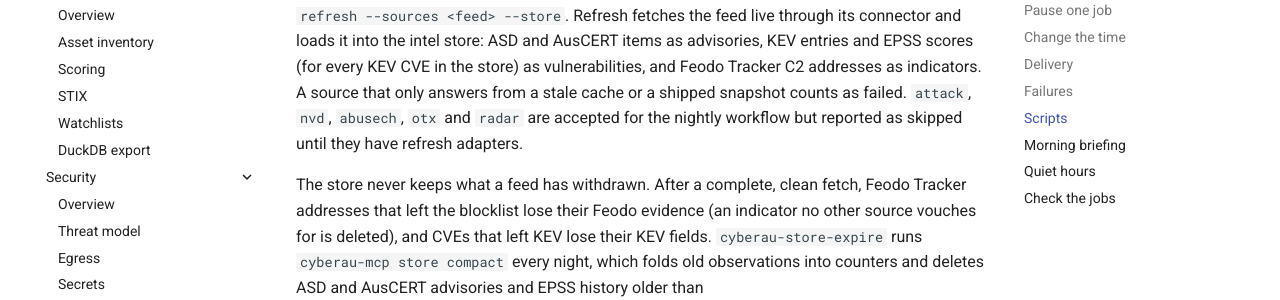
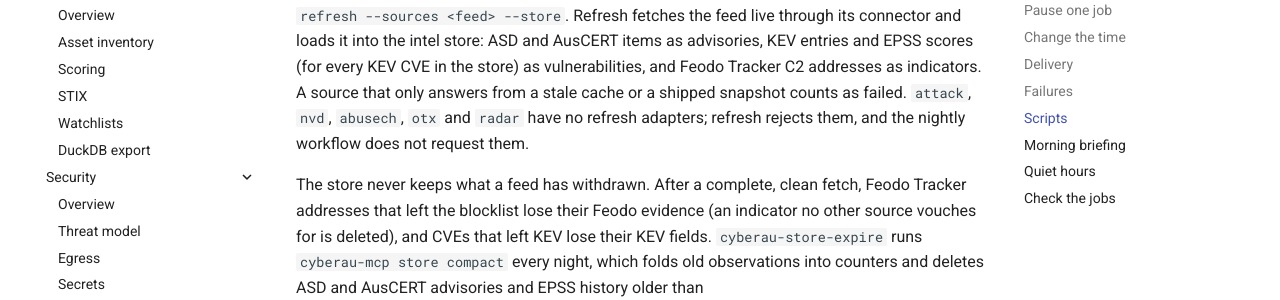
Before and after one commit to jusso-dev/hermes-cyber-au, an MkDocs documentation site: the page built from docs/operations/routines.md, in a window 1280 px wide and 900 px high, scrolled down 6697 px. Shown: the part 152-452 px from the top of the window. Built offline with MkDocs 1.6.1 and Material for MkDocs 9.7.7, drawn with Linux system fonts in a browser that asks for light colours; comment, search, counter and statistics services are not loaded.

Commit message:
docs: correct unsupported refresh source behaviour

```diff
--- a/docs/operations/routines.md
+++ b/docs/operations/routines.md
@@ -256,7 +256,7 @@ When the count reaches `cron.failure_nudge_threshold` in `config.yaml` (default
 
 The feed, store and watchlist jobs set `no_agent` and name a script. Hermes resolves that name inside `$HERMES_HOME/scripts/` and runs it with a sanitised environment, so provider credentials are not inherited. The scripts do not open the profile `.env`. Keyed feeds run inside the agent jobs, where each MCP server receives its keys from `mcp_servers.*.env`.
 
-Each feed has its own job and cadence, matched to the connector's cache and rate limit: ASD every 30 minutes, AusCERT and Feodo Tracker hourly, KEV every 6 hours, and EPSS every 12 hours. `cyberau_ingest_<feed>.sh` calls `cyberau_ingest.sh <feed>`, which runs `cyberau-mcp refresh --sources <feed> --store`. Refresh fetches the feed live through its connector and loads it into the intel store: ASD and AusCERT items as advisories, KEV entries and EPSS scores (for every KEV CVE in the store) as vulnerabilities, and Feodo Tracker C2 addresses as indicators. A source that only answers from a stale cache or a shipped snapshot counts as failed. `attack`, `nvd`, `abusech`, `otx` and `radar` are accepted for the nightly workflow but reported as skipped until they have refresh adapters.
+Each feed has its own job and cadence, matched to the connector's cache and rate limit: ASD every 30 minutes, AusCERT and Feodo Tracker hourly, KEV every 6 hours, and EPSS every 12 hours. `cyberau_ingest_<feed>.sh` calls `cyberau_ingest.sh <feed>`, which runs `cyberau-mcp refresh --sources <feed> --store`. Refresh fetches the feed live through its connector and loads it into the intel store: ASD and AusCERT items as advisories, KEV entries and EPSS scores (for every KEV CVE in the store) as vulnerabilities, and Feodo Tracker C2 addresses as indicators. A source that only answers from a stale cache or a shipped snapshot counts as failed. `attack`, `nvd`, `abusech`, `otx` and `radar` have no refresh adapters; refresh rejects them, and the nightly workflow does not request them.
 
 The store never keeps what a feed has withdrawn. After a complete, clean fetch, Feodo Tracker addresses that left the blocklist lose their Feodo evidence (an indicator no other source vouches for is deleted), and CVEs that left KEV lose their KEV fields. `cyberau-store-expire` runs `cyberau-mcp store compact` every night, which folds old observations into counters and deletes ASD and AusCERT advisories and EPSS history older than `cyber_au.store.feed_retention_days` (default 180). `cyberau-watchlist` recomputes watchlist matches every night after that, so a match whose store row expired disappears.
 
```
